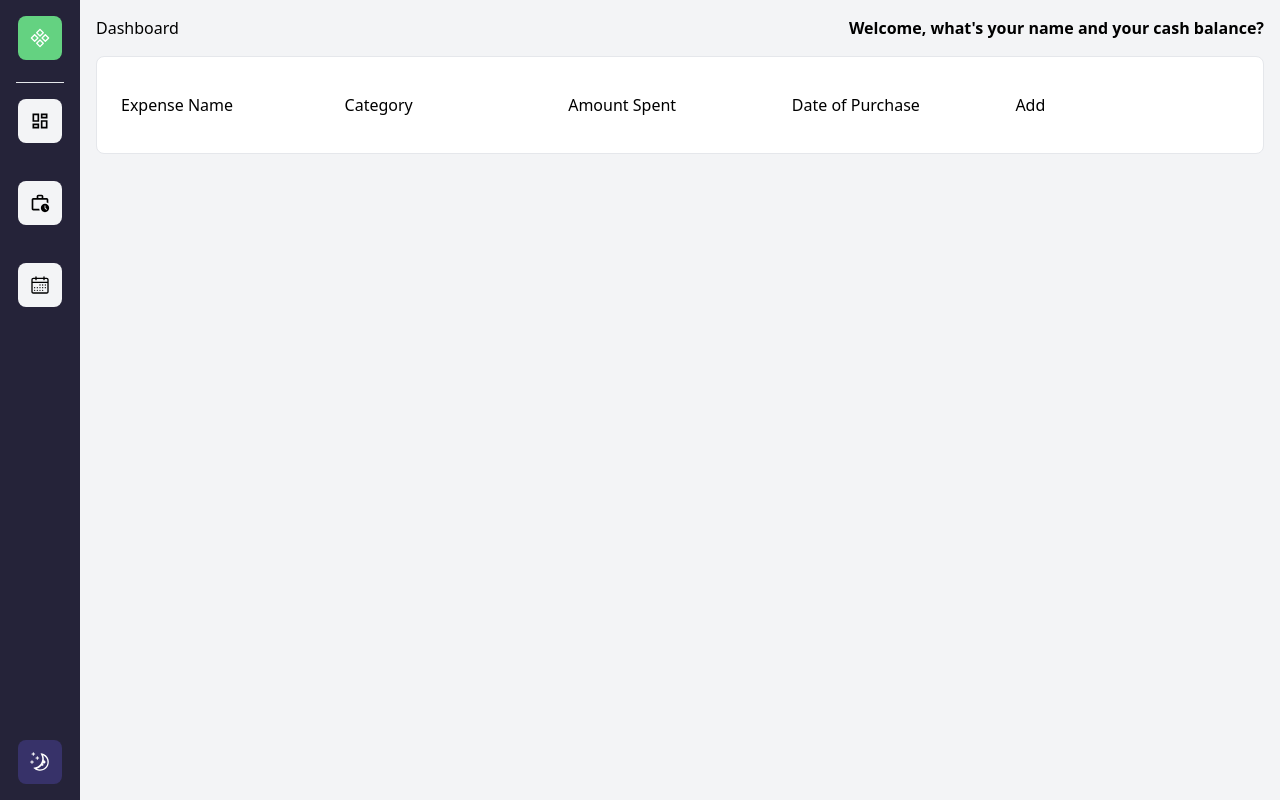
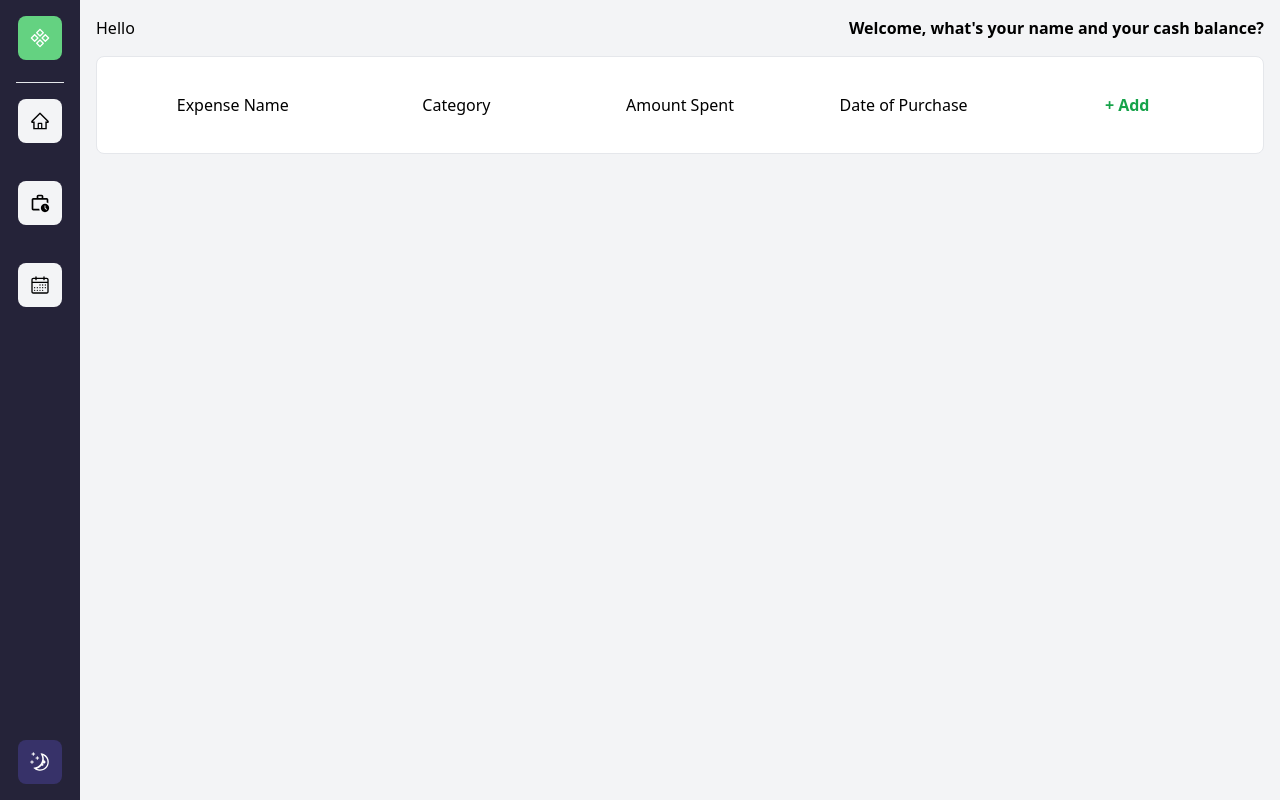
Before and after one commit to reignerlastimosa/budget_dashboard, a Next.js app: page /transaction in a window 1280 px wide. Built offline with nearby package versions, Linux system fonts and the light colour scheme.

Commit message:
version 1.3

```diff
--- a/components/Form.jsx
+++ b/components/Form.jsx
@@ -34,8 +34,8 @@ const Form = ({showComponent, setShowComponent, dashboardValues, setDashboardVal
   </button>
   {!showForm ? (
     <>
-      <label className={`${dark ? 'text-white text-lg' : 'text-black text-lg'}`}>Name: Reigner</label>
-      <label className={`${dark ? 'text-white text-lg' : 'text-black text-lg'}`}>Balance: P1,560</label>
+      <label className='text-black text-lg'>Name: Reigner</label>
+      <label className='text-black text-lg'>Balance: P1,560</label>
       <button className="bg-[#64d281] w-3/5	 mt-4 text-xl rounded-lg" onClick={() => setShowForm(true)}>Edit</button>
     </>
   ) : (
--- a/components/Header.jsx
+++ b/components/Header.jsx
@@ -16,7 +16,7 @@ const Header = ({ dark, showComponent, setShowComponent, dashboardValues }) => {
 
   return (
     <div className={!dark ? 'flex justify-between px-4 pt-4' : 'flex justify-between px-4 pt-4 text-white'}>
-      <h2>Dashboard</h2>
+      <h2>Hello</h2>
       <h2 className="cursor-pointer font-bold hover:text-green-500 duration-300" onClick={() => setShowComponent(!showComponent)}>Welcome, {dashboardName ? dashboardName : "what's your name and your cash balance?"} </h2>
     </div>
   );
--- a/components/LabelCard.jsx
+++ b/components/LabelCard.jsx
@@ -26,7 +26,7 @@ const LabelCard = ({ savedExpense, dark, dashboardValues, dashboardBalance, setD
       <div className= {!dark ? 'lg:col-span-2 col-span-1 bg-white flex justify-between w-full border p-4 rounded-lg' : 'lg:col-span-2 col-span-1 bg-[#272741] flex justify-between w-full  p-4 rounded-lg text-white'}>
         <div className='flex flex-col w-full pb-4'>
           <p className='text-2xl font-bold'>&#8369;{dashboardBalance - totalExpense.toFixed(2) }</p>
-          <p className={!dark ? 'text-gray-600' :'text-white'}>Balance</p>
+          <p className={!dark ? 'text-gray-600' :'text-white'}>Total Balance</p>
         </div>
 
       </div>
--- a/components/Sidebar.jsx
+++ b/components/Sidebar.jsx
@@ -3,9 +3,9 @@ import Link from 'next/link';
 import Image from 'next/image';
 import { useState, useEffect } from 'react';
 import { RxComponent1, RxMoon, RxSun, RxCalendar } from 'react-icons/rx';
-import { MdOutlineDashboard, MdOutlineWorkHistory } from "react-icons/md";
+import { MdOutlineWorkHistory } from "react-icons/md";
+import { AiOutlineHome} from "react-icons/ai";
 
-import { FiSettings } from 'react-icons/fi';
 
 const Sidebar = ({ children, dark, setDark}) => {
 
@@ -25,7 +25,7 @@ const Sidebar = ({ children, dark, setDark}) => {
           <span className='border-b-[1px] border-gray-200 w-full p-2'></span>
           <Link href='/'>
             <div className='bg-gray-100 hover:bg-gray-200 cursor-pointer my-4 p-3 rounded-lg inline-block'>
-              <MdOutlineDashboard size={20} />
+              <AiOutlineHome size={20} />
             </div>
           </Link>
           <Link href='/transaction'>
--- a/pages/transaction.jsx
+++ b/pages/transaction.jsx
@@ -1,16 +1,15 @@
 import React from 'react';
 import { useState, useEffect } from 'react';
-import { BsPersonFill, BsThreeDotsVertical } from 'react-icons/bs';
-import {GrMoney} from 'react-icons/gr'
+
+import { GrMoney } from 'react-icons/gr'
 import Form from '../components/Form';
 import Header from '../components/Header';
-import { IoMdClose} from 'react-icons/io';
+import { IoMdClose } from 'react-icons/io';
 
-const transaction = ({dark, showComponent, setShowComponent, dashboardValues, setDashboardValues, dashboardBalance}) => {
+const Transaction = ({ dark, showComponent, setShowComponent, dashboardValues, setDashboardValues, dashboardBalance }) => {
 
   const [showForm, setShowForm] = useState(false);
   const [formValues, setFormValues] = useState({});
-
   const [savedExpense, setSavedExpense] = useState([]);
 
   useEffect(() => {
@@ -25,10 +24,14 @@ const transaction = ({dark, showComponent, setShowComponent, dashboardValues, se
     setShowComponent(false);
   }, []);
 
-
   const clickShowForm = () => {
+    if (!showForm) {
+      setFormValues({});
+    }
     setShowForm(!showForm);
   };
+
+
 
   const handleInputChange = (event) => {
     const { name, value } = event.target;
@@ -72,59 +75,50 @@ const transaction = ({dark, showComponent, setShowComponent, dashboardValues, se
     window.location.reload();
   };
 
+  const handleDeleteExpense = (id) => {
+    const updatedData = savedExpense.filter((expense, index) => index !== id);
+    setSavedExpense(updatedData);
+    localStorage.setItem('financeData', JSON.stringify(updatedData));
+  };
 
-
-
-
+  const handleEditExpense = (id) => {
+    const expense = savedExpense[id];
+    setFormValues(expense);
+    setShowForm(true);
+  };
 
   return (
     <div className={!dark ? 'bg-gray-100 min-h-screen' : 'bg-[#272741] min-h-screen'}>
-
-      <div>
-      <Header showComponent ={showComponent} setShowComponent={setShowComponent} dashboardValues={dashboardValues}/>
+      <div className={!dark ? 'text-black' : 'text-white'}>
+        <Header showComponent={showComponent} setShowComponent={setShowComponent} dashboardValues={dashboardValues} />
       </div>
       <div className='p-4'>
-
-
-      {showComponent ? <Form showComponent ={showComponent} setShowComponent={setShowComponent} dashboardValues={dashboardValues} setDashboardValues={setDashboardValues} dark={dark}/> : null}
+        {showComponent ? <Form showComponent={showComponent} setShowComponent={setShowComponent} dashboardValues={dashboardValues} setDashboardValues={setDashboardValues} dark={dark} /> : null}
         <div className='w-full m-auto p-4 border rounded-lg bg-white overflow-y-auto'>
-          <div className='my-3 p-2 grid md:grid-cols-5 sm:grid-cols-3 grid-cols-2 items-center justify-between cursor-pointer'>
+          <div className='my-3 p-2 grid md:grid-cols-5 sm:grid-cols-3 grid-cols-2 items-center justify-between cursor-pointer text-center' >
             <span>Expense Name</span>
-            <span className='sm:text-left text-right'>Category</span>
+            <span className=''>Category</span>
             <span className='hidden md:grid'>Amount Spent</span>
             <span className='hidden sm:grid'>Date of Purchase</span>
-            <span className='hidden sm:grid' onClick={clickShowForm}>Add</span>
+            <span className='hidden sm:grid font-bold text-green-600' onClick={clickShowForm}> + Add</span>
           </div>
-
-          {
-
-showForm ?
+          {showForm ? (
             <div class="fixed top-1/2 left-1/2 transform -translate-x-1/2 -translate-y-1/2 w-96 bg-blue-100 p-4 rounded-lg shadow-lg flex flex-col">
               <button class="self-end text-gray-500" onClick={() => setShowForm(false)}>
-  <IoMdClose size={20}/>
+                <IoMdClose size={20} />
               </button>
-  <br/>
+              <br />
               <input type="text" placeholder="Name" name="expense_name" value={formValues.expense_name} onChange={handleInputChange} class="w-full px-4 py-2 mb-4 rounded-lg border border-gray-300 focus:outline-none focus:ring-2 focus:ring-blue-500" />
               <input type="text" placeholder="Category" name="expense_category" value={formValues.expense_category} onChange={handleInputChange} class="w-full px-4 py-2 mb-4 rounded-lg border border-gray-300 focus:outline-none focus:ring-2 focus:ring-blue-500" />
               <input type="text" placeholder="Expense" name="expense_amount" value={formValues.expense_amount} onChange={handleInputChange} class="w-full px-4 py-2 mb-4 rounded-lg border border-gray-300 focus:outline-none focus:ring-2 focus:ring-blue-500" />
               <input type="date" placeholder="Expense" name="expense_date" value={formValues.expense_date} onChange={handleInputChange} class="w-full px-4 py-2 mb-4 rounded-lg border border-gray-300 focus:outline-none focus:ring-2 focus:ring-blue-500" />
-
               <div class="flex justify-center">
-    <button class="bg-[#64d281] text-white px-4 py-2 rounded-lg focus:outline-none">Submit</button>
+                <button class="bg-[#64d281] text-white px-4 py-2 rounded-lg focus:outline-none" onClick={handleSubmit}>Submit</button>
               </div>
             </div>
-
-
-
-
-
-
-
-  :
+          ) : (
             ""
-  }
-
-
+          )}
          <ul>
   {savedExpense.map((order, id) => (
     <li key={id} className='bg-gray-50 hover:bg-gray-100 rounded-lg my-3 p-2 grid md:grid-cols-5 sm:grid-cols-3 grid-cols-2 items-center justify-between cursor-pointer'>
@@ -132,17 +126,23 @@ showForm ?
         <div className='bg-[#64d281] p-3 rounded-lg'>
           <GrMoney className='text-purple-800' />
         </div>
-                        <p className='pl-4'>{order.expense_name}</p>
+        <div className='pl-4'>
+          <p className='text-center'>{order.expense_name}</p>
         </div>
-                    <p className='text-gray-600 sm:text-left text-right'>{order.expense_category}</p>
-                    <p className='hidden md:flex'>&#8369;{order.expense_amount}</p>
-                    <div className='sm:flex hidden justify-between items-center'>
-                        <p>{order.expense_date}</p>
-                        <BsThreeDotsVertical />
+      </div>
+      <div className='text-gray-600 text-center'>{order.expense_category}</div>
+      <div className='hidden md:flex text-center items-center justify-center'>
+        <span>&#8369;{order.expense_amount}</span>
+      </div>
+      <div className='text-center'>{order.expense_date}</div>
+      <div className='sm:flex hidden justify-center items-center'>
+        <button className='ml-2 text-white rounded-sm w-20 p-1 bg-blue-500' onClick={() => handleEditExpense(id)}>Edit</button>
+        <button className='ml-2 text-white rounded-sm w-20 p-1 bg-red-500' onClick={() => handleDeleteExpense(id)}>Delete</button>
       </div>
     </li>
   ))}
 </ul>
+
 
         </div>
       </div>
@@ -150,4 +150,4 @@ showForm ?
   );
 };
 
-export default transaction;
+export default Transaction;
```
Lines whose indentation alone changed are shown as unchanged.
